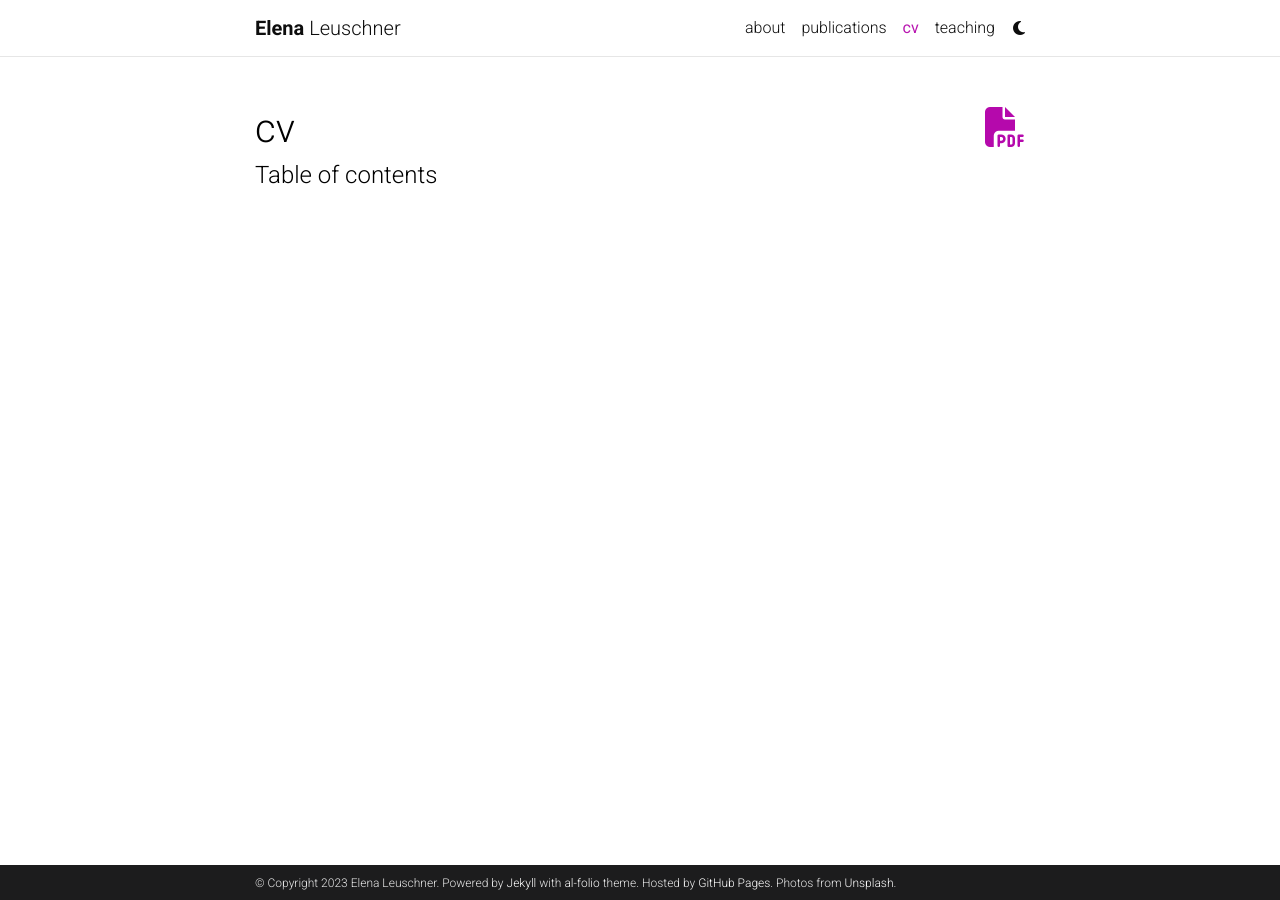
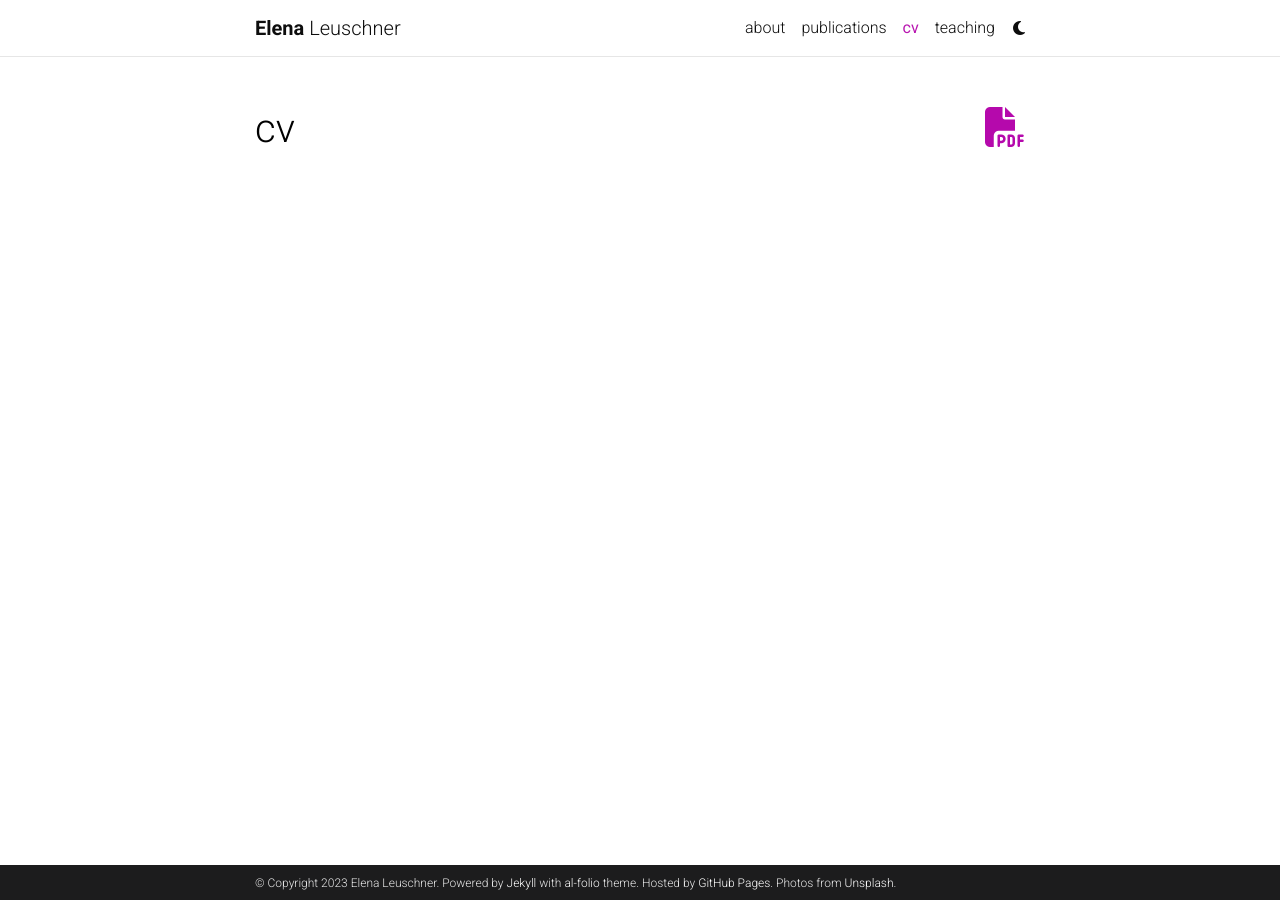
Before and after one commit to elenaleuschner/elenaleuschner.github.io, a Jekyll site: the page built from _pages/cv.md, in a window 1280 px wide. Built offline with Jekyll 4.4.1, drawn with Linux system fonts in a browser that asks for light colours; comment, search, counter and statistics services are not loaded; a style sheet for code colours, icons or effects is not loaded.

Commit message:
Update cv.html
hard delete of cv layout to only keep download file. Please update later to layout page + add cv as .md

```diff
--- a/_layouts/cv.html
+++ b/_layouts/cv.html
@@ -10,109 +10,5 @@ layout: default
       {% if page.description %}<p class="post-description">{{ page.description }}</p>{% endif %}
   </header>
 
-  <h4>Table of contents</h4>
-  <ul class="timeline">
-  {% for entry in site.data.cv %}
-    <li><a href="#{{ entry.title }}"><span class="badge-toc">{{ entry.title }}</span></a></li>
-  {% endfor %}
-  </ul>
-
-  <article>
-    <div class="cv">
-      {% for entry in site.data.cv %}
-        <a class="anchor" id="{{ entry.title }}"></a>
-        <div class="card mt-3 p-3">
-          <h3 class="card-title font-weight-medium">{{ entry.title }}</h3>
-          <div>
-          {% if entry.type == "list" %}
-            {% include cv/list.html %}
-          {% elsif entry.type == "map" %}
-            {% include cv/map.html %}
-          {% elsif entry.type == "nested_list" %}
-            {% include cv/nested_list.html %}
-          {% elsif entry.type == "time_table" %}
-            {% include cv/time_table.html %}
-          {% elsif entry.type == "list_groups" %}
-            {% include cv/list_groups.html %}
-          {% else %}
-            {{ entry.contents }}
-          {% endif %}
-          </div>
-        </div>
-      {% endfor %}
-      </div>
-  </article>
-
-</div>
-{% else %}
-<div class="post">
-
-  <header class="post-header">
-    <h1 class="post-title">{{ page.title }} {% if page.cv_pdf %}<a href="{{ page.cv_pdf | prepend: 'assets/pdf/' | relative_url}}" target="_blank" rel="noopener noreferrer" class="float-right"><i class="fas fa-file-pdf"></i></a>{% endif %}</h1>
-    {% if page.description %}<p class="post-description">{{ page.description }}</p>{% endif %}
-  </header>
-
-  <h4>Table of contents</h4>
-  <ul class="timeline">
-  {% for entry in site.data.resume %}
-    {% if site.jsonresume and site.jsonresume.size > 0 %}
-      {% unless site.jsonresume contains entry[0] %}
-        {% continue %}
-      {% endunless %}
-    {% endif %}
-    {% if entry[0] == "meta" or entry[1].size == 0 %}
-      {% continue %}
-    {% endif %}
-    <li><a href="#{{ entry[0] }}"><span class="badge-toc">{{ entry[0] | capitalize }}</span></a></li>
-  {% endfor %}
-  </ul>
-
-  <article>
-    <div class="cv">
-      {% for data in site.data.resume %}
-        {% if site.jsonresume and site.jsonresume.size > 0 %}
-          {% unless site.jsonresume contains data[0] %}
-            {% continue %}
-          {% endunless %}
-        {% endif %}
-        {% if data[0] == "meta" or data[1].size == 0 %}
-          {% continue %}
-        {% endif %}
-        <a class="anchor" id="{{ data[0] }}"></a>
-        <div class="card mt-3 p-3">
-          <h3 class="card-title font-weight-medium">{{ data[0] | capitalize }}</h3>
-          <div>
-          {% case data[0] %}
-            {% when "basics" %}
-              {% include resume/basics.html %}
-            {% when "education" %}
-              {% include resume/education.html %}
-            {% when "work" %}
-              {% include resume/work.html %}
-            {% when "volunteer" %}
-              {% include resume/volunteer.html %}
-            {% when "projects" %}
-              {% include resume/projects.html %}
-            {% when "awards" %}
-              {% include resume/awards.html %}
-            {% when "skills" %}
-              {% include resume/skills.html %}
-            {% when "publications" %}
-              {% include resume/publications.html %}
-            {% when "languages" %}
-              {% include resume/languages.html %}
-            {% when "interests" %}
-              {% include resume/interests.html %}
-            {% when "certificates" %}
-              {% include resume/certificates.html %}
-            {% else %}
-
-          {% endcase %}
-          </div>
-        </div>
-      {% endfor %}
-      </div>
-  </article>
-
 </div>
 {% endunless %}
```
